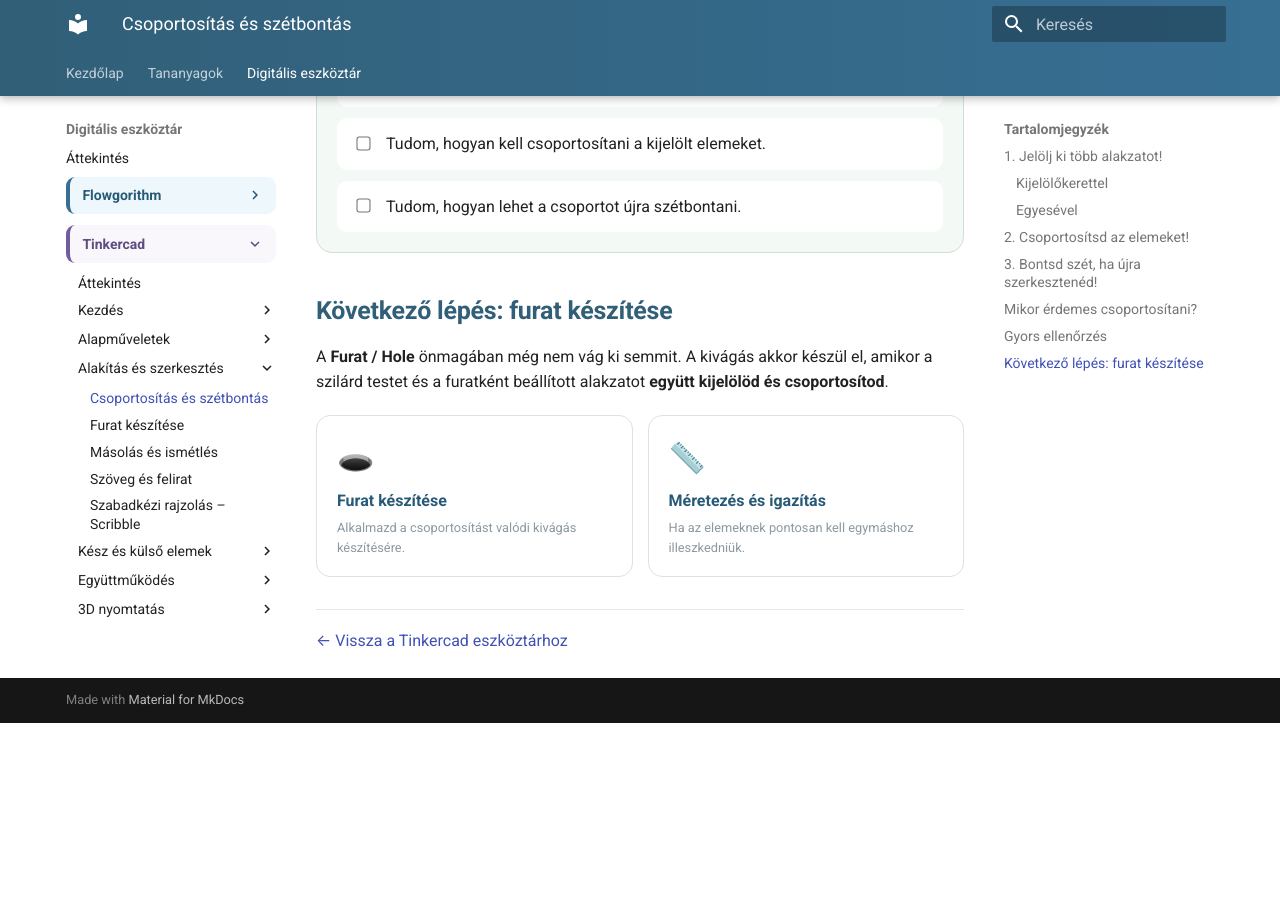
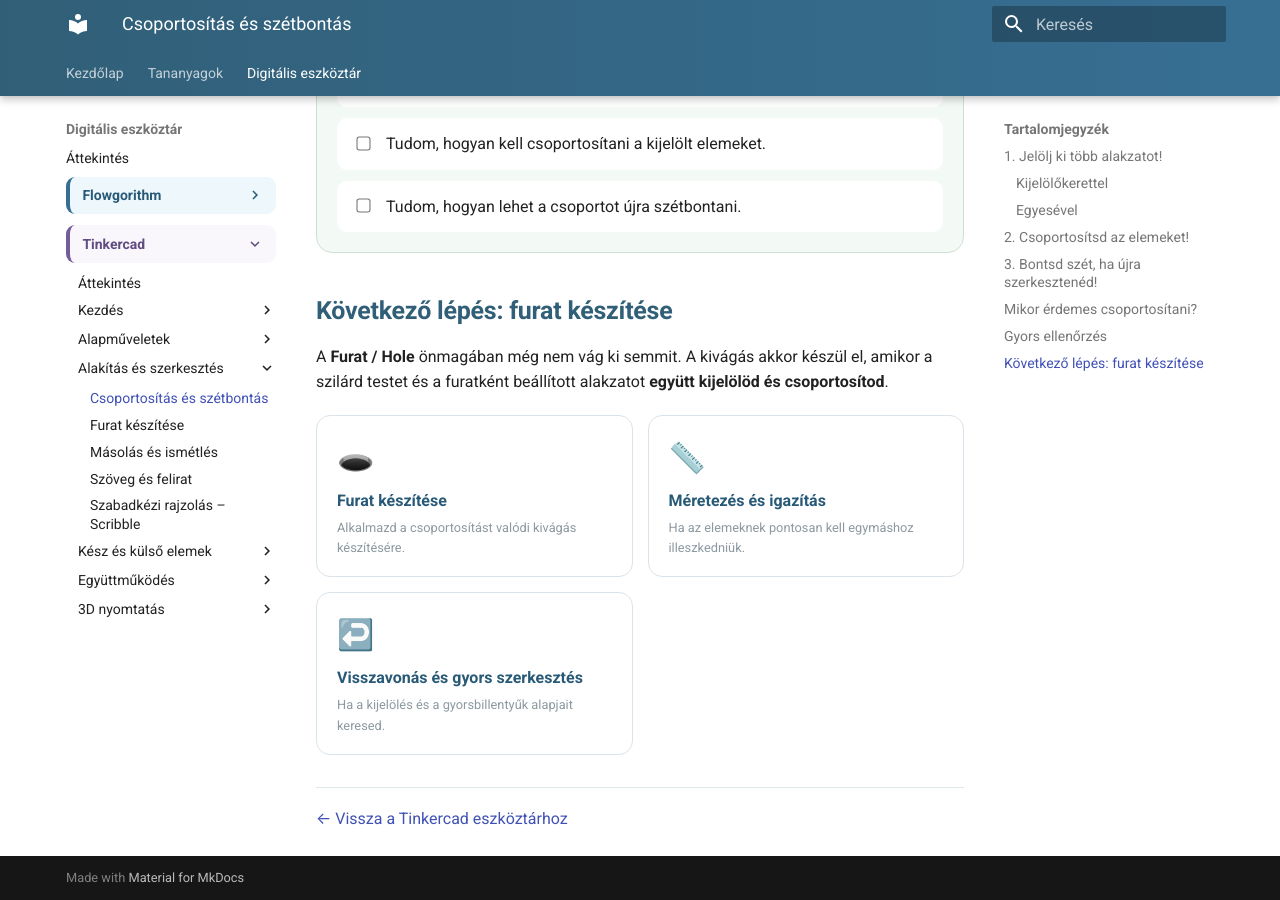
Before and after one commit to bsuszter/digitalis-eszkoztar, an MkDocs documentation site: the page built from docs/eszkoztar/tinkercad/csoportositas.md, in a window 1280 px wide and 900 px high, scrolled down 6365 px. Built offline with MkDocs 1.6.1 and Material for MkDocs 9.7.7, drawn with Linux system fonts in a browser that asks for light colours; before the commit the page ends 7088 px from its top, so only the background shows below that; some of the changed text lies outside the part shown.

```diff
--- a/docs/eszkoztar/tinkercad/csoportositas.md
+++ b/docs/eszkoztar/tinkercad/csoportositas.md
@@ -124,6 +124,10 @@ A **Furat / Hole** önmagában még nem vág ki semmit. A kivágás akkor kész
     <span class="related-icon">📏</span>
     <span class="related-text"><strong>Méretezés és igazítás</strong><small>Ha az elemeknek pontosan kell egymáshoz illeszkedniük.</small></span>
   </a>
+  <a href="../gyors-szerkesztes/">
+    <span class="related-icon">↩️</span>
+    <span class="related-text"><strong>Visszavonás és gyors szerkesztés</strong><small>Ha a kijelölés és a gyorsbillentyűk alapjait keresed.</small></span>
+  </a>
 </div>
 
 <div class="back-link"><a href="../">← Vissza a Tinkercad eszköztárhoz</a></div>
```
Also changed, not shown: other parts of docs/eszkoztar/tinkercad/csoportositas.md (+1 -1 lines).
